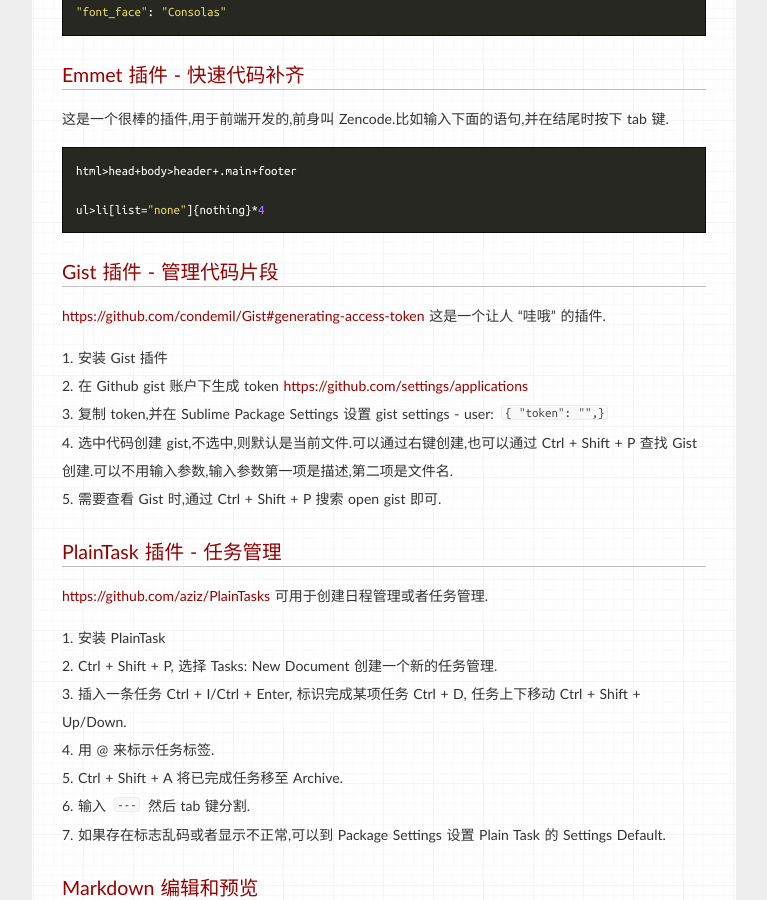
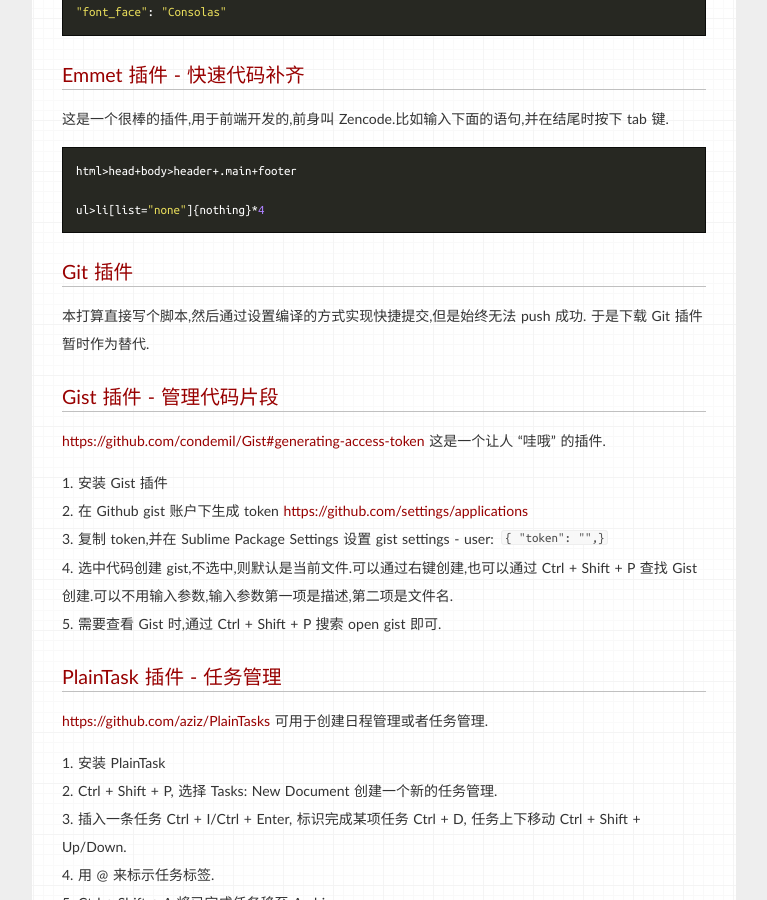
Before and after one commit to Xuezhiyuanlin/herechen.github.io, a Jekyll site: the page built from _posts/2014-04-23-sublime-text-leaning-log.md, in a window 1280 px wide and 900 px high, scrolled down 5005 px. Shown: the whole window, without its empty margins (256-1023 px from the left). Built offline with Jekyll 4.4.1, drawn with Linux system fonts in a browser that asks for light colours; some web fonts are replaced; Markdown is read by kramdown in place of the engine named in the settings; comment, search, counter and statistics services are not loaded.

Commit message:
herechen

```diff
--- a/_posts/2014-04-23-sublime-text-leaning-log.md
+++ b/_posts/2014-04-23-sublime-text-leaning-log.md
@@ -202,6 +202,11 @@
 
 	ul>li[list="none"]{nothing}*4
 
+##Git 插件
+
+本打算直接写个脚本,然后通过设置编译的方式实现快捷提交,但是始终无法 push 成功.
+于是下载 Git 插件暂时作为替代.
+
 ##Gist 插件 - 管理代码片段
 
 [https://github.com/condemil/Gist#generating-access-token](https://github.com/condemil/Gist#generating-access-token) 这是一个让人 "哇哦" 的插件.
```
